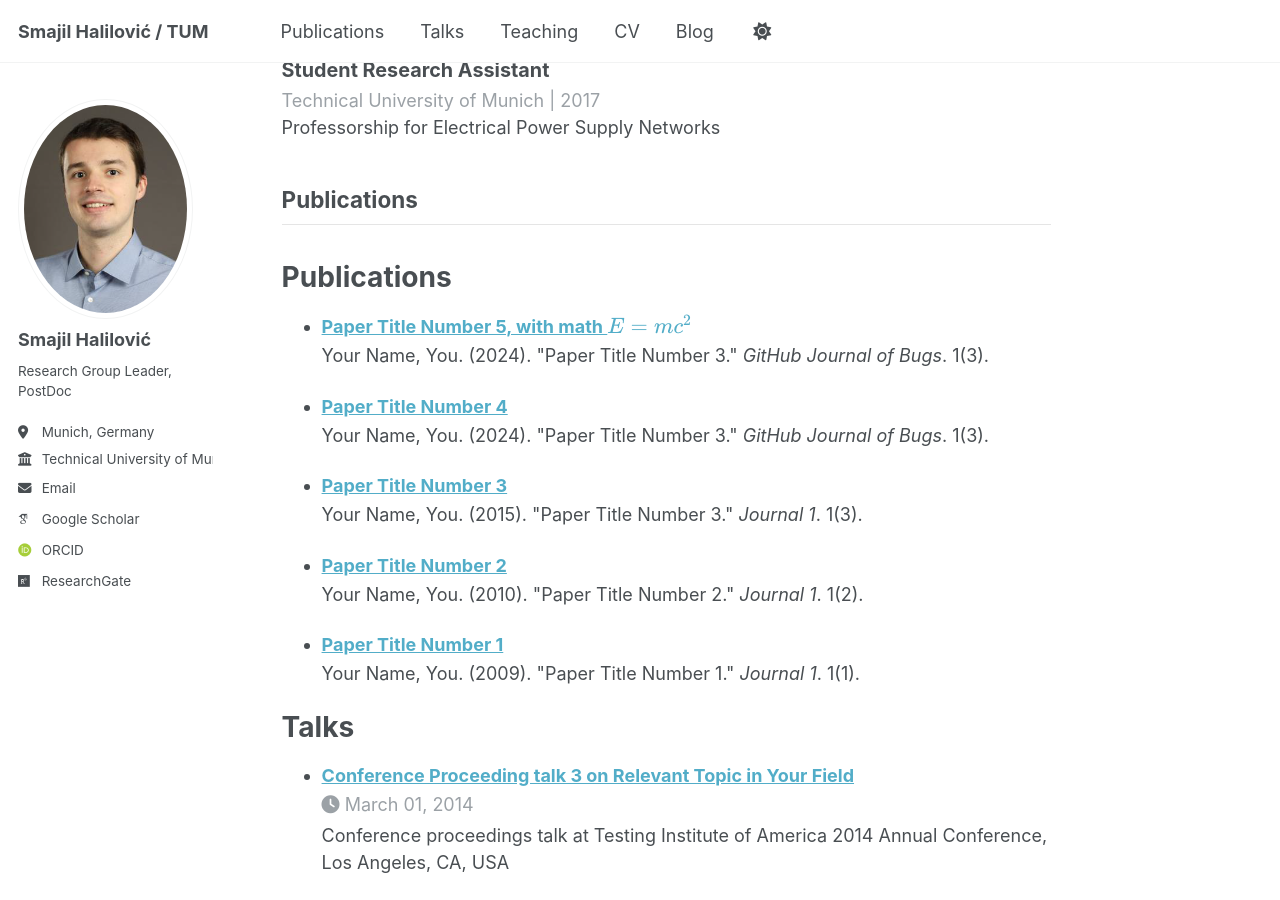
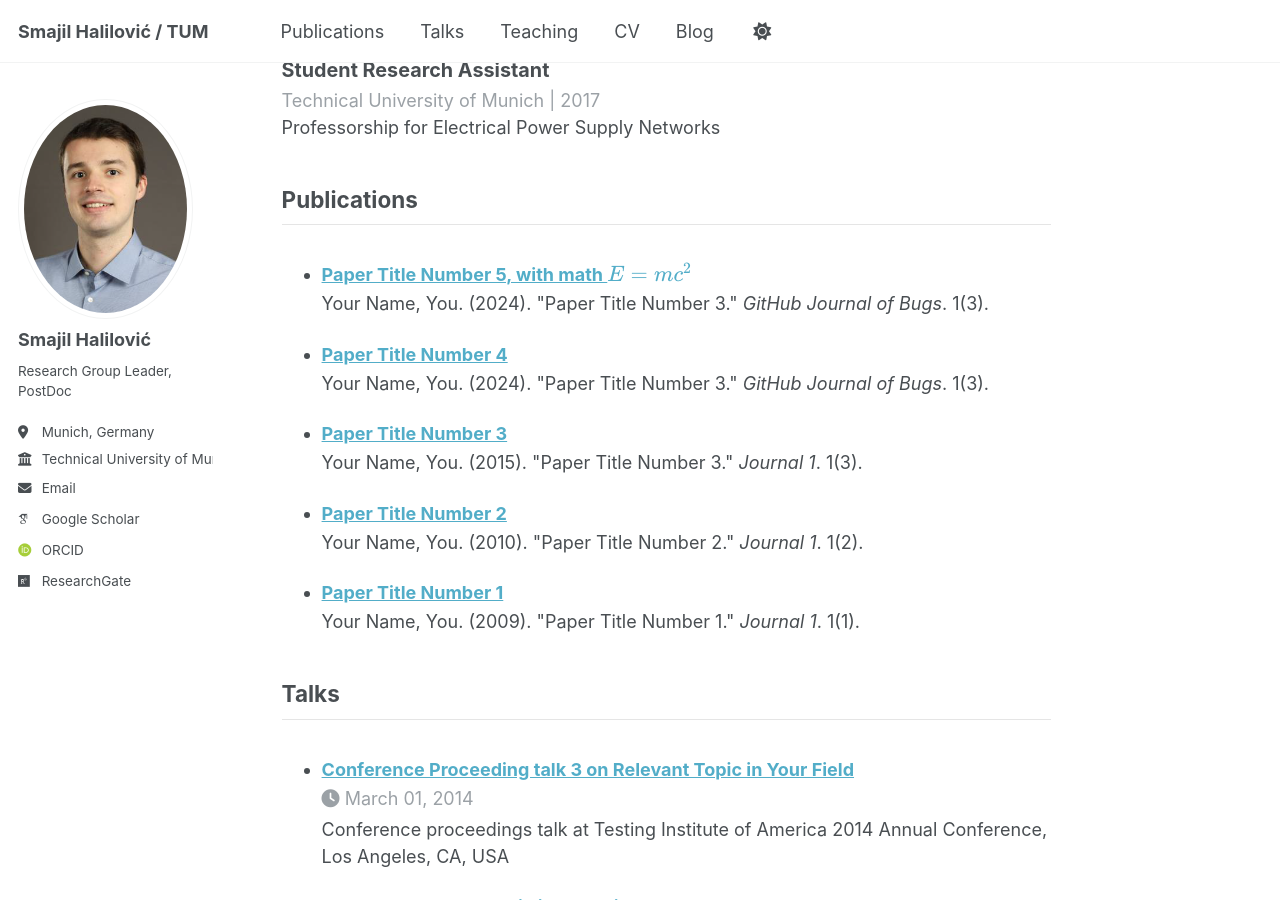
Before and after one commit to SHalilovic/shalilovic.github.io, a Jekyll site: the page built from _pages/cv.md, in a window 1280 px wide and 900 px high, scrolled down 1139 px. Built offline with Jekyll 4.4.1, drawn with Linux system fonts in a browser that asks for light colours; some web fonts are replaced; a script that is not in the unit is left out.

Commit message:
Update cv.md

```diff
--- a/_pages/cv.md
+++ b/_pages/cv.md
@@ -43,21 +43,24 @@ author_profile: true
   <h2 style="border-bottom: 1px solid #e5e5e5; padding-bottom: 0.5em;">{{ "Publications" | capitalize }}</h2>
 
 </div>
-
-Publications
-======
   <ul>{% for post in site.publications reversed %}
     {% include archive-single-cv.html %}
   {% endfor %}</ul>
 
-Talks
-======
+<div class="cv-section" style="margin-bottom: 2em;">
+
+  <h2 style="border-bottom: 1px solid #e5e5e5; padding-bottom: 0.5em;">{{ "Talks" | capitalize }}</h2>
+
+</div>
   <ul>{% for post in site.talks reversed %}
     {% include archive-single-talk-cv.html  %}
   {% endfor %}</ul>
 
-Teaching
-======
+<div class="cv-section" style="margin-bottom: 2em;">
+
+  <h2 style="border-bottom: 1px solid #e5e5e5; padding-bottom: 0.5em;">{{ "Teaching" | capitalize }}</h2>
+
+</div>
   <ul>{% for post in site.teaching reversed %}
     {% include archive-single-cv.html %}
   {% endfor %}</ul>
```
